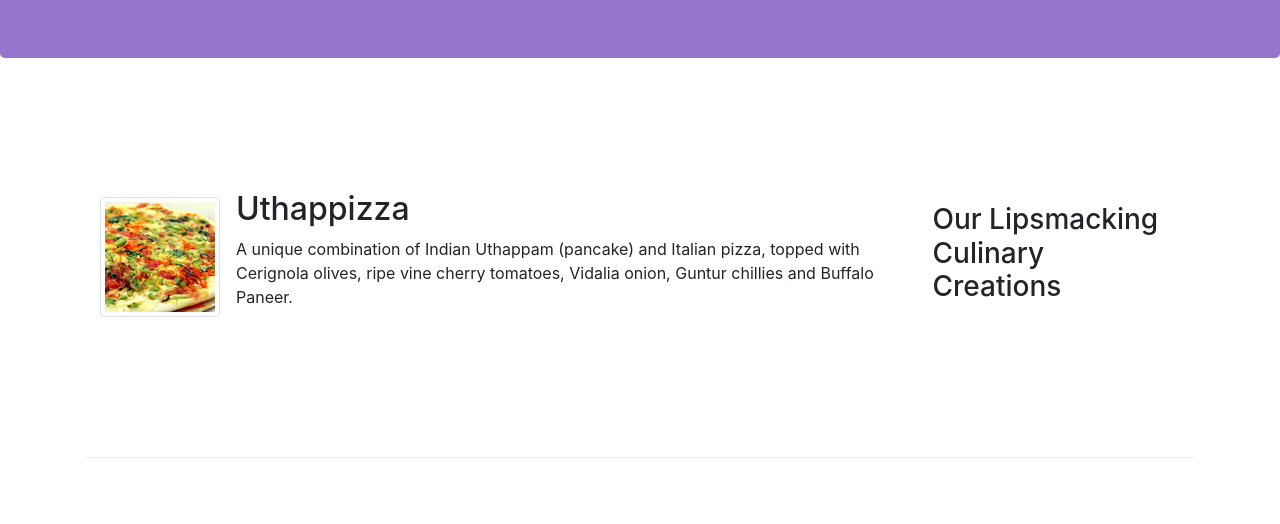
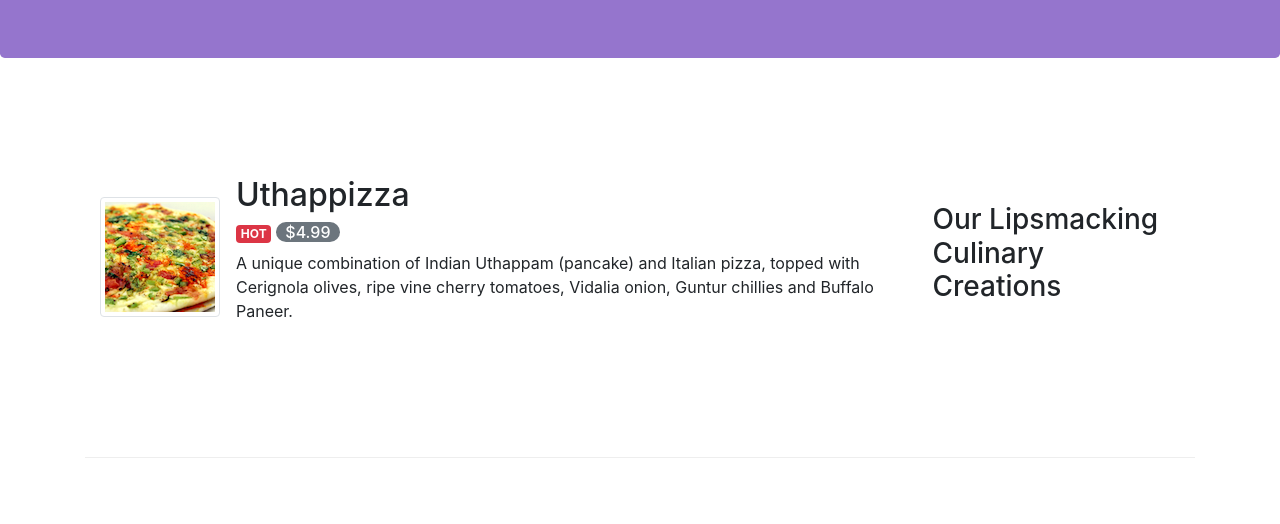
Before and after one commit to nilesh-05/Coursera-Bootstrap, a website: page Bootstrap4/conFusion/index.html in a window 1280 px wide. Shown: the part 276-800 px from the top of the page. Drawn offline with nearby package versions, Linux system fonts and the light colour scheme.

Commit message:
alertinng users

```diff
--- a/Bootstrap4/conFusion/index.html
+++ b/Bootstrap4/conFusion/index.html
@@ -64,7 +64,7 @@
 					<div class="media">
 						<img class="d-flex mr-3 img-thumbnail align-self-center" src="img/uthappizza.png" alt="uthapizza" >
 						<div class="media-body">
-							<h2 class="mt-0">Uthappizza</h2>
+							<h2 class="mt-0">Uthappizza <h6><span class="badge badge-danger" >HOT</span> <span class="bage badge-pill badge-secondary">$4.99</span></h6></h2>
 					<p class="d-none d-sm-block">
 						A unique combination of Indian Uthappam (pancake) and Italian pizza, topped with Cerignola olives, ripe vine cherry tomatoes, Vidalia onion, Guntur chillies
 						and Buffalo Paneer.
```
